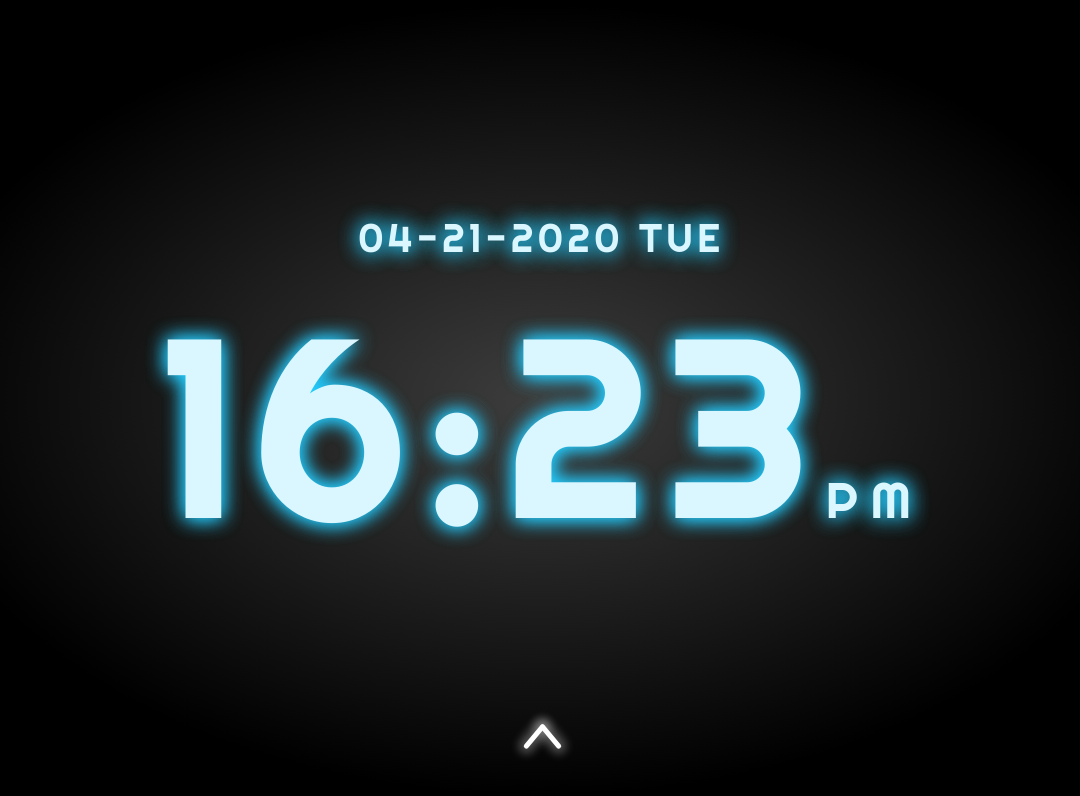
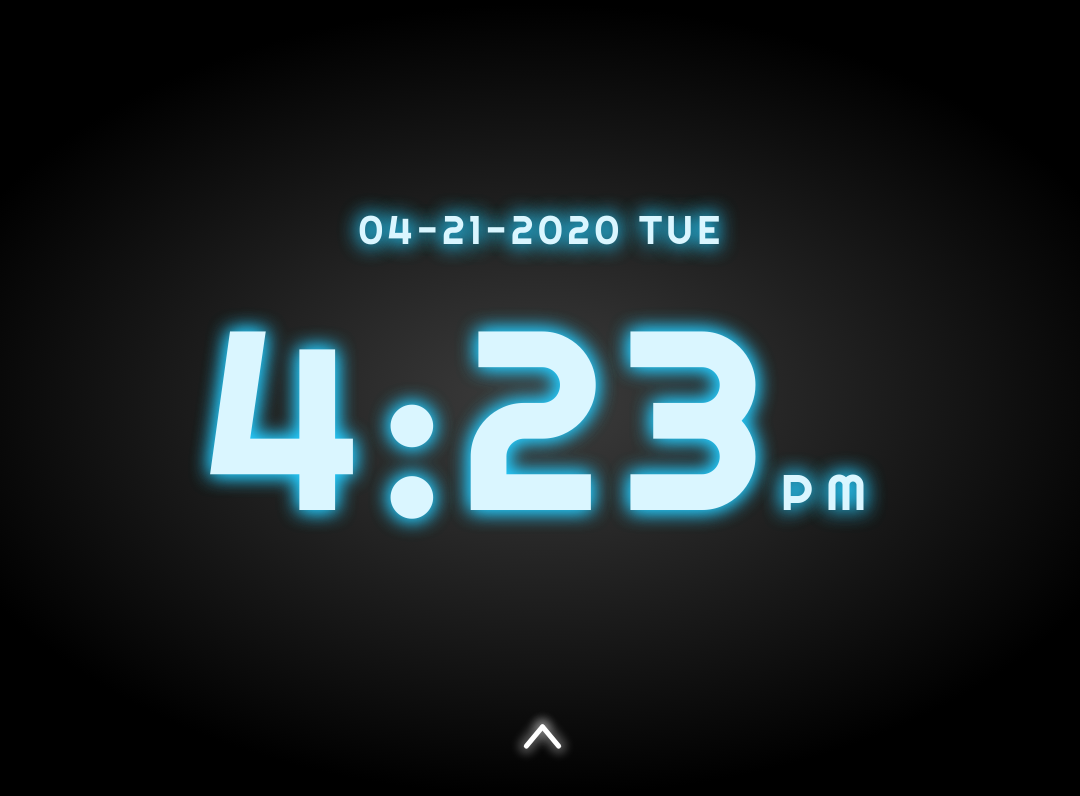
Before and after one commit to JinTak/home-clock, a Vue app: page / in a window 1280 px wide. Shown: the top 796 px of the page, without its empty margins (99-1179 px from the left). Built offline with nearby package versions, Linux system fonts and the light colour scheme.

Commit message:
military time to normal

```diff
--- a/src/components/Clock.vue
+++ b/src/components/Clock.vue
@@ -31,9 +31,12 @@ export default {
     ...mapActions(["set"]),
     updateTime() {
       let cd = new Date();
+
+      let hours = cd.getHours();
+
       this.ampm = cd.getHours() >= 12 ? "PM" : "AM";
 
-      this.time = cd.getHours() + ":" + this.zeroPadding(cd.getMinutes(), 2);
+      this.time = (hours > 12 ? hours - 12 : hours ) + ":" + this.zeroPadding(cd.getMinutes(), 2);
 
       this.date =
         this.zeroPadding(cd.getMonth() + 1, 2) +
@@ -69,7 +72,7 @@ export default {
   text-align: center;
   position: absolute;
   left: 50%;
-  top: 50%;
+  top: 49%;
   transform: translate(-50%, -50%);
   color: #daf6ff;
   transition: all 1s;
```
